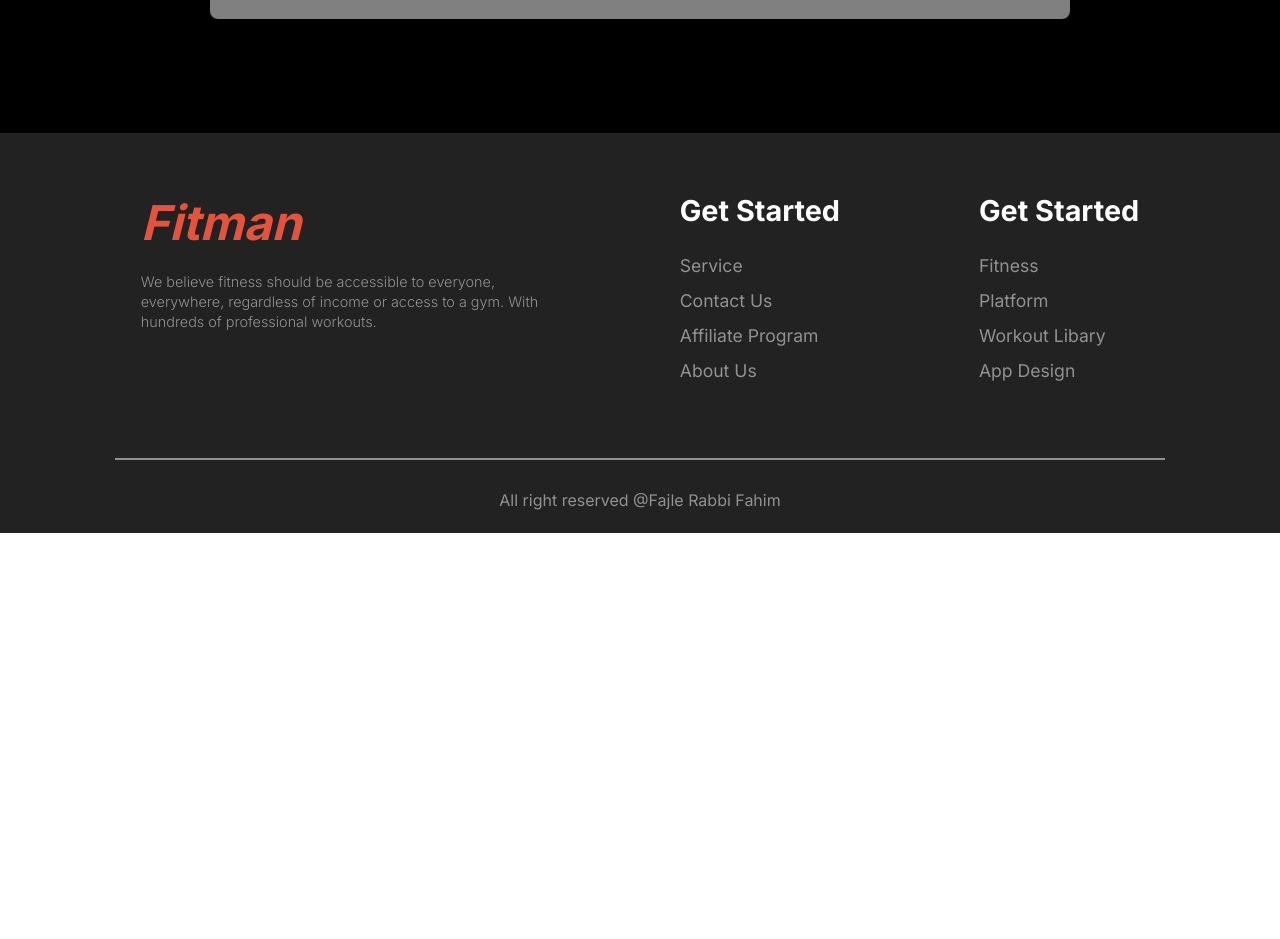
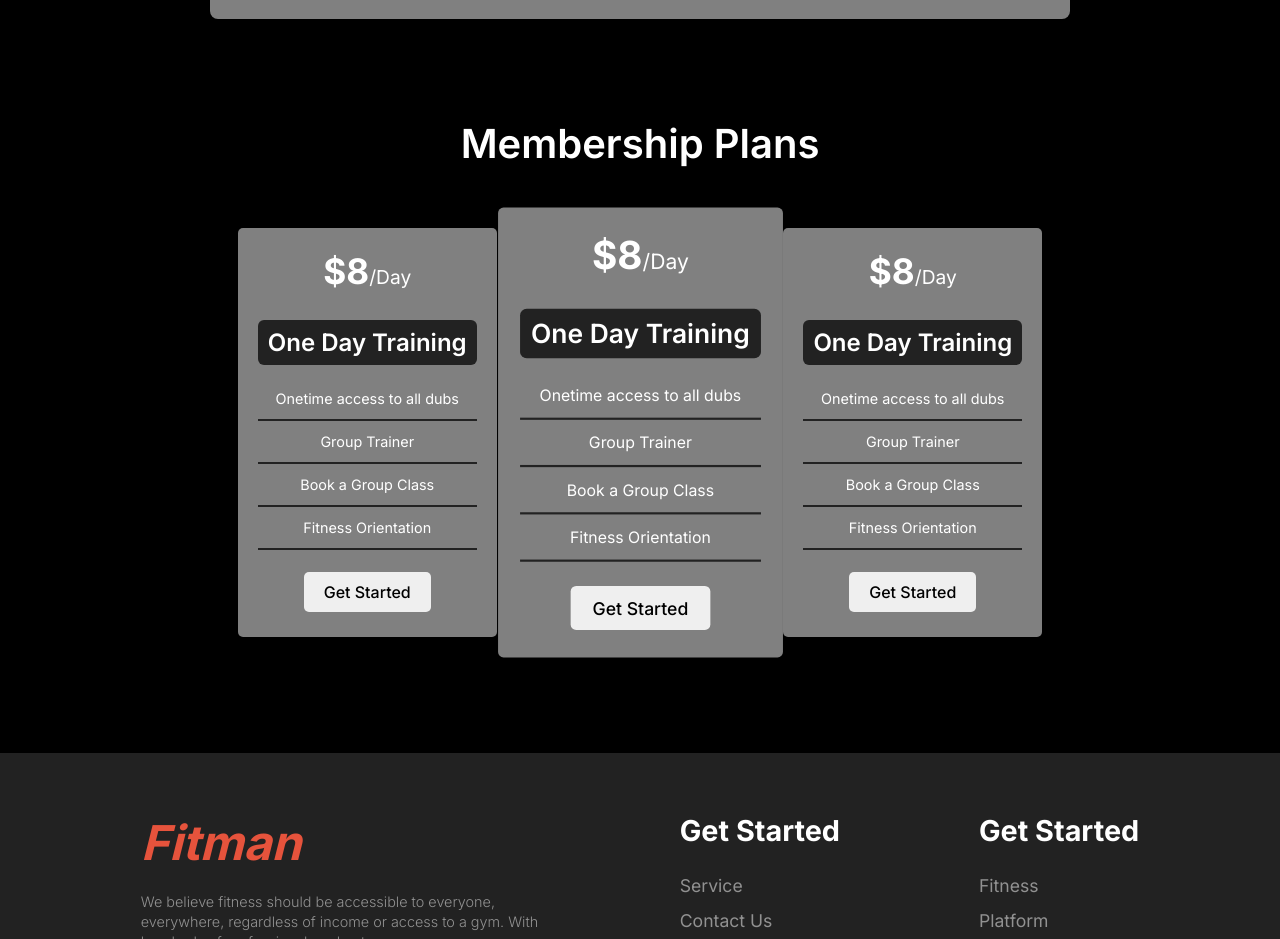
Before and after one commit to fajlerabbifahim/zim-website, a plain HTML site: page index.html in a window 1280 px wide. Shown: the part 2949-3888 px from the top of the page. Before the commit the page ends 3482 px from the top, so only its background shows below. Drawn offline with Linux system fonts and the light colour scheme; a web font is replaced by a local one.

Commit message:
member section added

```diff
--- a/index.html
+++ b/index.html
@@ -242,6 +242,45 @@
           </div>
         </div>
       </section>
+      <!-- ====Membership section==== -->
+      <section class="membership-container">
+        <h1 class="member-title">Membership Plans</h1>
+        <div class="member-card-container">
+          <div class="member-card-content">
+            <div class="card-item">
+              <h1 class="card-price">$8<span id="price">/Day</span></h1>
+              <h1 class="card-header">One Day Training</h1>
+              <h4 class="card-details">Onetime access to all dubs</h4>
+              <h4 class="card-details">Group Trainer</h4>
+              <h4 class="card-details">Book a Group Class</h4>
+              <h4 class="card-details">Fitness Orientation</h4>
+              <button id="member-btn">Get Started</button>
+            </div>
+          </div>
+          <div class="member-card-content middle-member-card">
+            <div class="card-item">
+              <h1 class="card-price">$8<span id="price">/Day</span></h1>
+              <h1 class="card-header">One Day Training</h1>
+              <h4 class="card-details">Onetime access to all dubs</h4>
+              <h4 class="card-details">Group Trainer</h4>
+              <h4 class="card-details">Book a Group Class</h4>
+              <h4 class="card-details">Fitness Orientation</h4>
+              <button id="member-btn">Get Started</button>
+            </div>
+          </div>
+          <div class="member-card-content">
+            <div class="card-item">
+              <h1 class="card-price">$8<span id="price">/Day</span></h1>
+              <h1 class="card-header">One Day Training</h1>
+              <h4 class="card-details">Onetime access to all dubs</h4>
+              <h4 class="card-details">Group Trainer</h4>
+              <h4 class="card-details">Book a Group Class</h4>
+              <h4 class="card-details">Fitness Orientation</h4>
+              <button id="member-btn">Get Started</button>
+            </div>
+          </div>
+        </div>
+      </section>
     </main>
     <footer>
       <section class="footer-content">
--- a/style.css
+++ b/style.css
@@ -37,7 +37,7 @@
 .section-bg {
   background-color: black;
   width: 100%;
-  height: 2370px;
+  height: 2990px;
 }
 
 /* ======header section====== */
@@ -412,6 +412,77 @@ select {
   font-size: 0.9rem;
   color: rgba(255, 255, 255, 0.5);
 }
+
+/* ====membership section==== */
+
+.membership-container {
+  height: 620px;
+  width: 100%;
+  margin-top: 100px;
+  color: white;
+}
+.member-title {
+  text-align: center;
+  font-size: 2.5rem;
+  color: white;
+  font-weight: 600;
+  margin-bottom: 60px;
+}
+.member-card-container {
+  display: flex;
+  justify-content: center;
+  gap: 14px;
+}
+.member-card-content {
+  max-height: 410px;
+  max-width: 280px;
+
+  background-color: rgba(255, 255, 255, 0.5);
+  /* border: 0.1px solid rgba(255, 255, 255, 0.5); */
+  border-radius: 5px;
+  text-align: center;
+  padding: 0 20px;
+}
+
+.card-price {
+  margin: 22px 0 28px;
+  font-size: 2.2rem;
+}
+#price {
+  font-size: 1.2rem;
+  font-weight: 400;
+}
+.card-header {
+  background-color: #222222;
+  font-size: 1.5rem;
+  border-radius: 6px;
+  padding: 8px 10px;
+  width: 100%;
+  font-weight: 600;
+  margin-bottom: 25px;
+}
+.card-details {
+  font-size: 0.9rem;
+  font-weight: 400;
+  margin-bottom: 12px;
+  border-bottom: 2px solid #222222;
+  padding-bottom: 12px;
+}
+
+#member-btn {
+  margin-top: 10px;
+  margin-bottom: 25px;
+  padding: 10px 20px;
+  border-radius: 5px;
+  border: none;
+  font-size: 1rem;
+  font-weight: 500;
+  cursor: pointer;
+}
+.middle-member-card {
+  transform: scale(1.1);
+}
+
 /* ====footer section==== */
 footer {
   max-width: 100%;
@@ -534,7 +605,8 @@ hr {
   .team-container {
     max-height: 100%;
   }
-  .section-bg {
+  .section-bg,
+  .membership-container {
     height: 100%;
   }
   footer {
@@ -546,4 +618,15 @@ hr {
   .middle-title {
     margin-top: 25px;
   }
+  .member-card-container {
+    align-items: center;
+    gap: 20px;
+    flex-direction: column;
+  }
+  .middle-member-card {
+    transform: scale(1);
+  }
+  .membership-container {
+    padding-bottom: 70px;
+  }
 }
```
